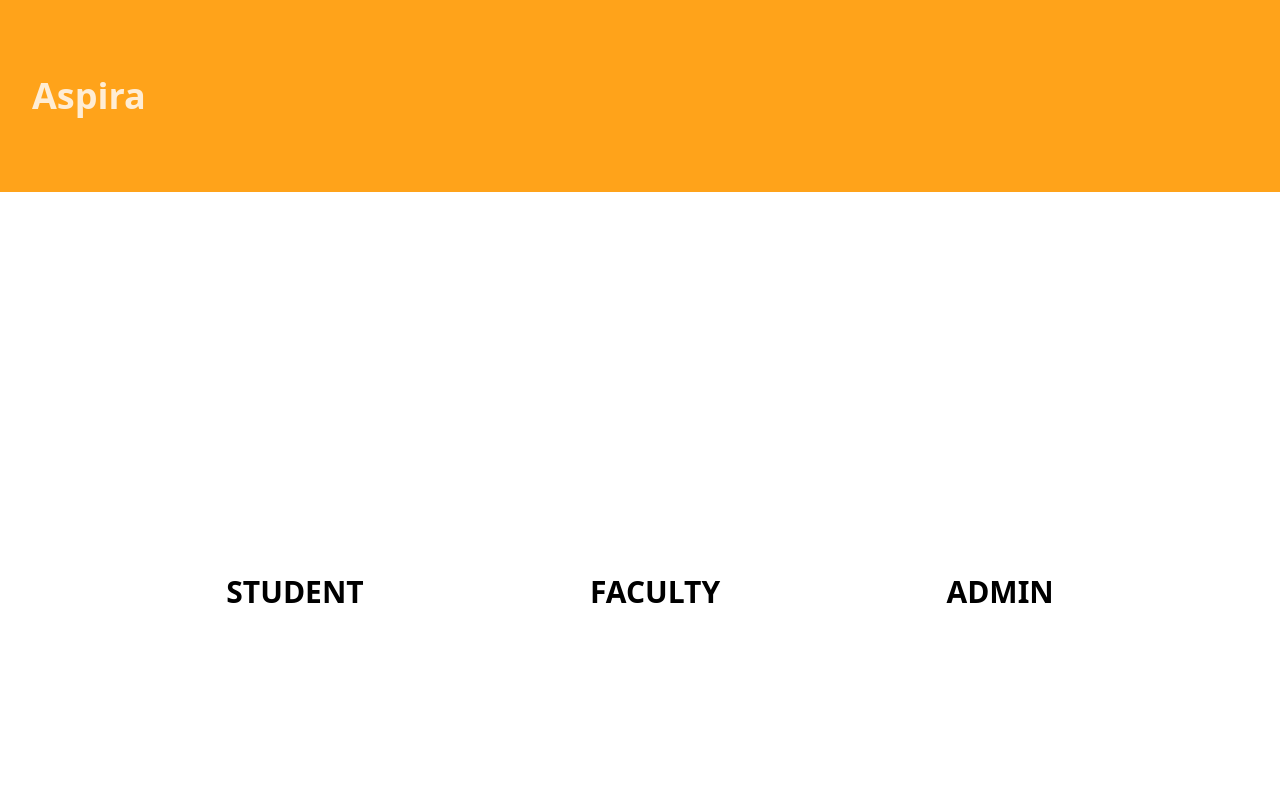
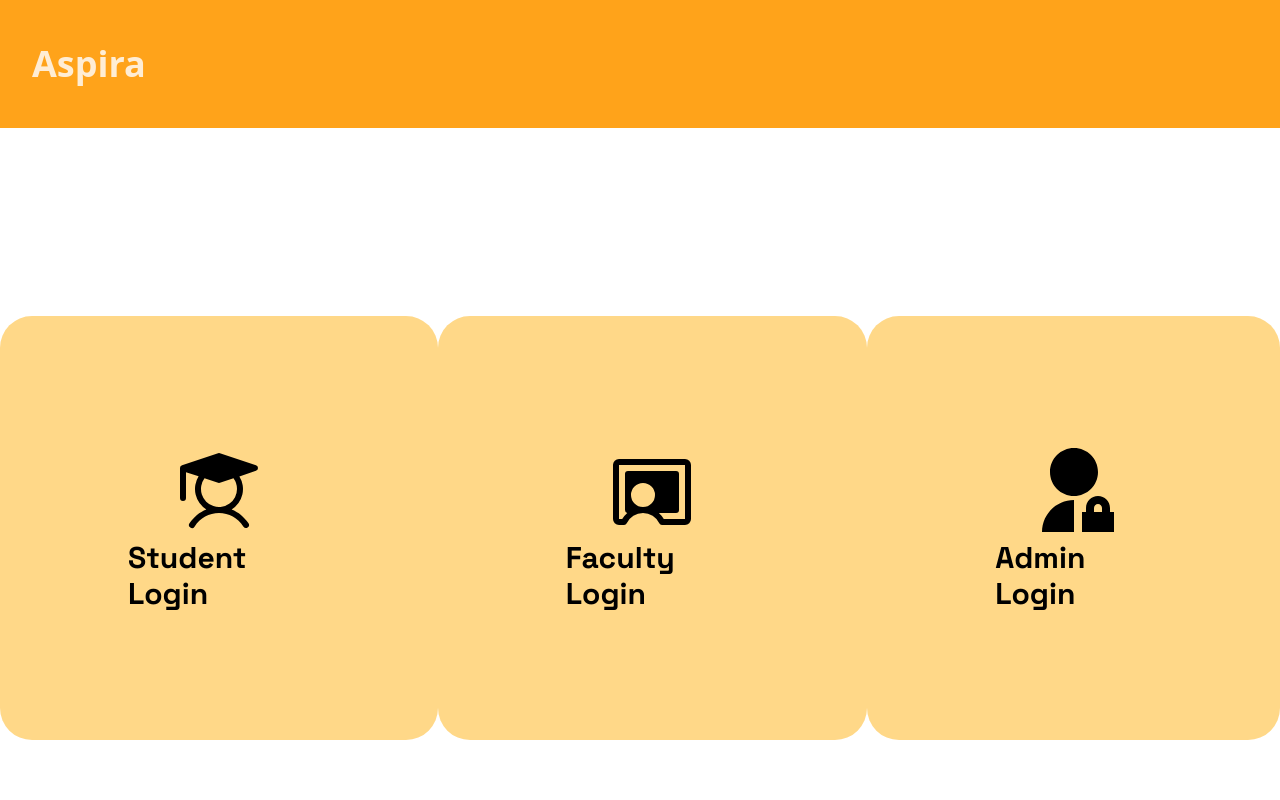
Before and after one commit to rrex971/aspira, a React (Vite) app: page / in a window 1280 px wide. Shown: the top 800 px of the page. Built offline with nearby package versions, Linux system fonts and the light colour scheme.

Commit message:
improve homepage

```diff
--- a/package.json
+++ b/package.json
@@ -14,6 +14,7 @@
     "motion": "^12.6.0",
     "react": "^19.0.0",
     "react-dom": "^19.0.0",
+    "react-icons": "^5.5.0",
     "react-router": "^7.4.0",
     "react-router-dom": "^7.4.0",
     "tailwindcss": "^4.0.16"
--- a/src/components/Navbar.jsx
+++ b/src/components/Navbar.jsx
@@ -1,7 +1,7 @@
 const Navbar = () => {
     // TODO
     return (
-    <div className="w-full h-48 flex justify-between items-center px-8 py-4 font-bold bg-orange-peel-400 text-4xl text-orange-100">
+    <div className="w-full h-32 flex justify-between items-center px-8 py-4 font-bold bg-orange-peel-400 text-4xl text-orange-100">
         <div>Aspira</div>
         <div></div>
     </div>
--- a/src/main.jsx
+++ b/src/main.jsx
@@ -6,7 +6,7 @@ import { BrowserRouter as Router, Routes, Route } from 'react-router'
 
 createRoot(document.getElementById('root')).render(
   <StrictMode>
-    <Router className=''>
+    <Router className='bg-orange-peel-100'>
       <Routes>
         <Route path="/*" element={<App />} />
       </Routes>
--- a/src/screens/Home.jsx
+++ b/src/screens/Home.jsx
@@ -1,14 +1,20 @@
+import { PiStudentFill, PiChalkboardTeacherFill } from "react-icons/pi"
+import { RiAdminFill } from "react-icons/ri";
+
 const Home = () => {
     return (
-        <div className="flex justify-evenly items-center h-screen">
-            <div className="app-title font-bold text-3xl">
-                STUDENT
+    <div className="flex font-main justify-evenly items-center h-screen">
+            <div className="app-title flex flex-col items-center font-bold text-3xl bg-orange-peel-200 p-32 rounded-4xl">
+                <PiStudentFill size={96}/>
+                <div>Student Login</div>
             </div>
-            <div className="app-title font-bold text-3xl">
-                FACULTY
+            <div className="app-title flex flex-col items-center font-bold text-3xl bg-orange-peel-200 p-32 rounded-4xl">
+                <PiChalkboardTeacherFill size={96}/>
+                <div>Faculty Login</div>
             </div>
-            <div className="app-title font-bold text-3xl">
-                ADMIN
+            <div className="app-title flex flex-col items-center font-bold text-3xl bg-orange-peel-200 p-32 rounded-4xl">
+                <RiAdminFill size={96}/>
+                <div>Admin Login</div>
             </div>
         </div>
     )
```
Also changed, not shown: 1 other file (tests, documents, lock files or other folders).
